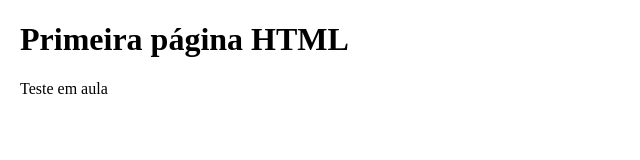
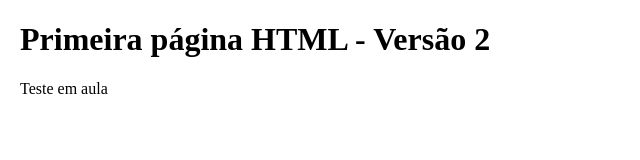
Before and after one commit to Japajuke/repo02, a plain HTML site: page index.html in a window 1280 px wide. Shown: the whole page, without its empty margins (0-640 px from the left). Drawn offline with Linux system fonts and the light colour scheme.

Commit message:
Atualizando index.html
Alteração remota

```diff
--- a/index.html
+++ b/index.html
@@ -13,7 +13,7 @@ Online HTML, CSS and JavaScript editor to run code online.
 
 <body>
   <h1>
-    Primeira página HTML
+    Primeira página HTML - Versão 2
   </h1>
   <p>
    Teste em aula
```
